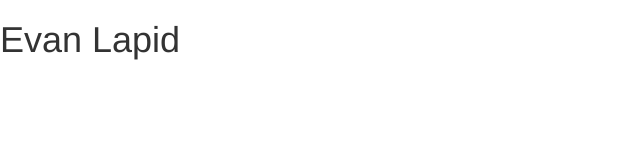
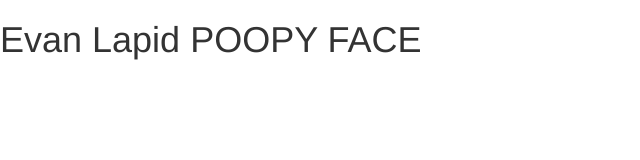
Before and after one commit to Evantl17/411-project, a website: page frontend/index.html in a window 1280 px wide. Shown: the whole page, without its empty margins (0-640 px from the left). Drawn offline with nearby package versions, Linux system fonts and the light colour scheme.

Commit message:
added changec

```diff
--- a/frontend/index.html
+++ b/frontend/index.html
@@ -9,7 +9,7 @@
         <link rel="stylesheet" href="bootstrap.css">
     </head>
     <body>
-            <h1>Evan Lapid</h1>
+            <h1>Evan Lapid POOPY FACE</h1>
         <script src="" async defer></script>
     </body>
 </html>
```
